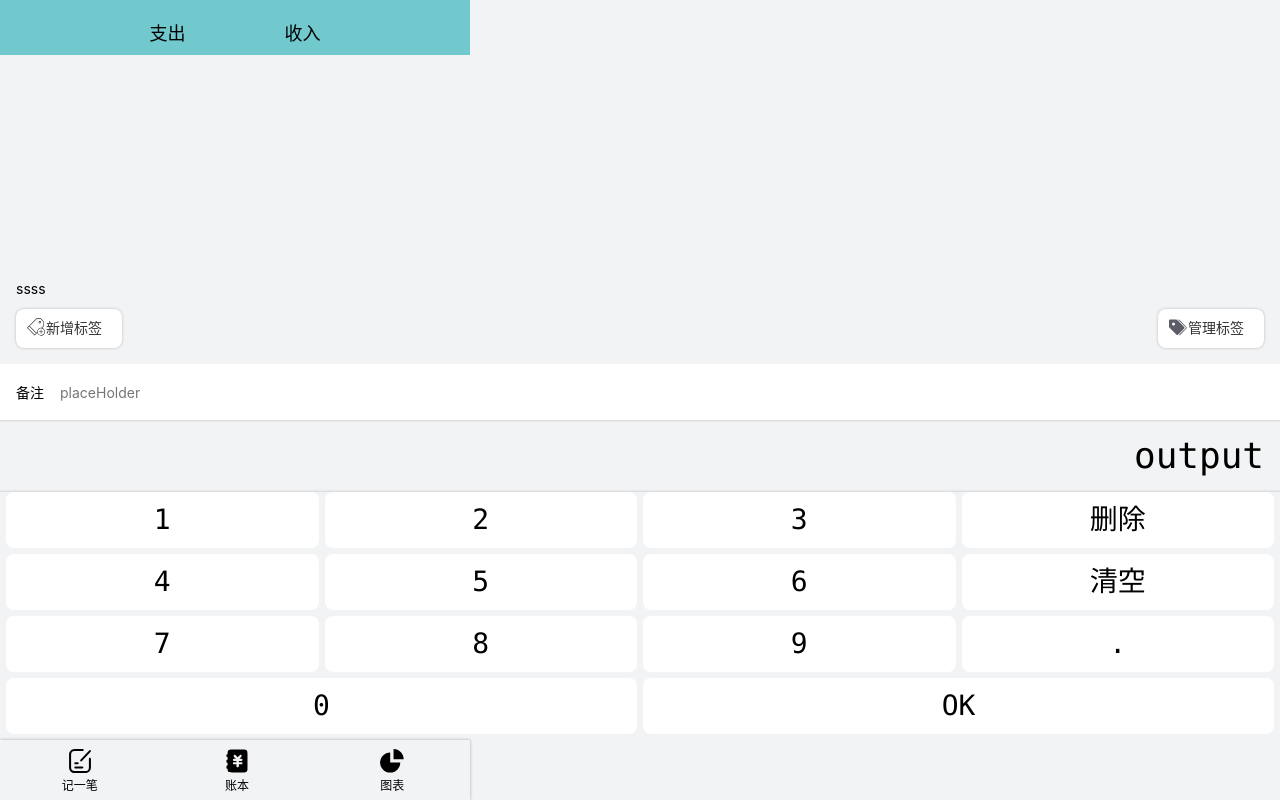
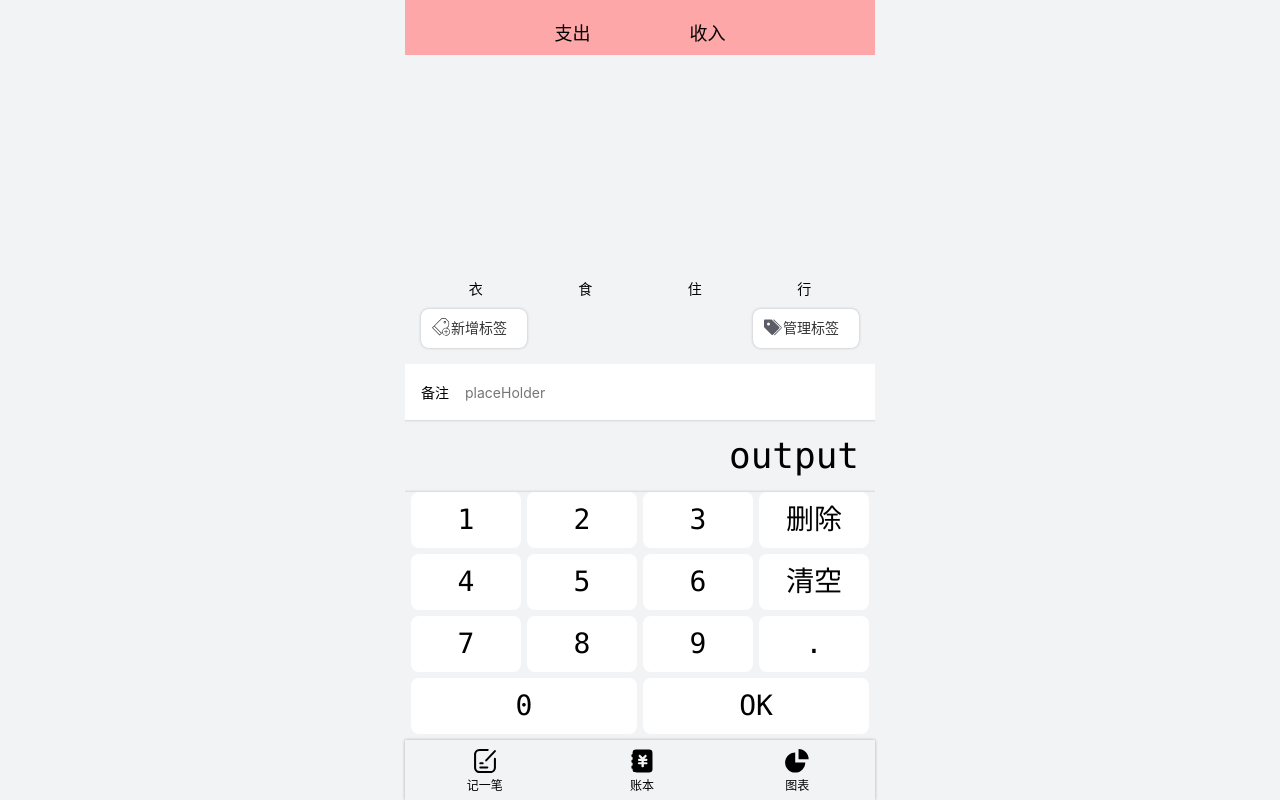
Before and after one commit to AzusaRin/AzusaRin-TomatoBilling-React-test, a React app: page /#/ in a window 1280 px wide. Built offline with nearby package versions, Linux system fonts and the light colour scheme.

Commit message:
完成标签的选择和新增

```diff
--- a/public/index.html
+++ b/public/index.html
@@ -13,7 +13,7 @@
 
     <link rel="manifest" href="%PUBLIC_URL%/manifest.json" />
 
-    <title>黄瓜记账React版</title>
+    <title>番茄记账</title>
   </head>
   <body>
     <div id="root"></div>
--- a/src/components/Nav.tsx
+++ b/src/components/Nav.tsx
@@ -46,8 +46,8 @@ const Nav = () => {
           <NavLink
             style={({ isActive }) => {
               return {
-                color: isActive ? "rgb(113,201,206)" : "",
-                fill:isActive ? "rgb(113,201,206)" : ""
+                color: isActive ? "rgb(253,167,168)" : "",
+                fill:isActive ? "rgb(253,167,168)" : ""
               };
             }}
             to="/billing">
@@ -58,8 +58,8 @@ const Nav = () => {
           <NavLink
             style={({ isActive }) => {
               return {
-                color: isActive ? "rgb(113,201,206)" : "",
-                fill:isActive ? "rgb(113,201,206)" : ""
+                color: isActive ? "rgb(253,167,168)" : "",
+                fill:isActive ? "rgb(253,167,168)" : ""
               };
             }}
             to="/statistics" >
@@ -70,8 +70,8 @@ const Nav = () => {
           <NavLink
             style={({ isActive }) => {
               return {
-                color: isActive ? "rgb(113,201,206)" : "",
-                fill:isActive ? "rgb(113,201,206)" : ""
+                color: isActive ? "rgb(253,167,168)" : "",
+                fill:isActive ? "rgb(253,167,168)" : ""
               };
             }}
             to="/myChart">
--- a/src/index.scss
+++ b/src/index.scss
@@ -19,6 +19,8 @@ body{
   font-size: 16px;
   line-height: 1.2;
   background: rgb(242,243,245);
+  max-width: 470px;
+  margin: 0 auto;
 }
 
 button,input{
--- a/src/views/Billing/TagsSection.tsx
+++ b/src/views/Billing/TagsSection.tsx
@@ -1,5 +1,5 @@
 import styled from 'styled-components';
-import React from 'react';
+import React, {useState} from 'react';
 import Icon from 'components/Icon';
 
 const Wrapper = styled.section`
@@ -10,14 +10,12 @@ const Wrapper = styled.section`
   display: flex;
   flex-direction: column-reverse;
 
-  > .current {
-    display: flex;
-    flex-wrap: wrap;
-    overflow: auto;
-
   > ul {
     overflow: auto;
-    }
+    display: flex;
+    justify-content: center;
+    align-items: center;
+    flex-wrap: wrap;
 
     > li {
       display: flex;
@@ -25,6 +23,7 @@ const Wrapper = styled.section`
       justify-content: center;
       align-items: center;
       flex-grow: 1;
+
 
       > .svgWrapper {
         display: flex;
@@ -74,6 +73,8 @@ const Wrapper = styled.section`
     }
   }
 
+}
+
 .new {
   display: flex;
   justify-content: space-between;
@@ -101,13 +102,36 @@ const Wrapper = styled.section`
     padding-left: 2px;
     padding-bottom: 4px;
   }
-  }
 `;
 const TagsSection: React.FunctionComponent = () => {
+  const [tags, setTags] = useState<string[]>(['衣', '食', '住', '行']);
+  const [selectedTag, setSelectedTag] = useState<string[]>([]);
+  const onAddTag = () => {
+    const newTagName = window.prompt('请输入标签名称');
+    if (newTagName === null) {
+      window.alert('标签名不能为空');
+      return;
+    } else if (newTagName.length >= 10) {
+      window.alert('标签名不可超过10字符');
+      return;
+    } else {
+      setTags([...tags, newTagName]);
+    }
+  };
+  const onToggleTag = (tag: string) => {
+    if (selectedTag.includes(tag)) {
+     return   setSelectedTag(selectedTag.filter(t => t !== tag));
+    } else {
+    return   setSelectedTag([...selectedTag, tag]);
+    }
+  };
+  const className = (tag: string) => {
+    return selectedTag.includes(tag) ? 'selected' : '';
+  };
   return (
     <Wrapper>
       <div className="new">
-        <button>
+        <button onClick={onAddTag}>
           <svg className="icon">
             <Icon name="createTag"/>
           </svg>
@@ -120,13 +144,15 @@ const TagsSection: React.FunctionComponent = () => {
           管理标签
         </button>
       </div>
-      <div>
-        <ul className="current">
-          <li>
-            <span>ssss</span>
+      <ul>
+        {tags.map(tag =>
+          <li key={tag}
+              onClick={() => {onToggleTag(tag);}}
+              className={className(tag)}
+          >{tag}
           </li>
+        )}
       </ul>
-      </div>
     </Wrapper>
   );
 };
--- a/src/views/Billing/TypeSection.tsx
+++ b/src/views/Billing/TypeSection.tsx
@@ -9,7 +9,7 @@ const Wrapper = styled.section`
     position: fixed;
     top: 0;
     z-index: 1;
-    background-color: #71C9CE;
+    background-color: rgb(253,167,168);
     display: flex;
     font-size: 18px;
 
```
Lines whose indentation alone changed are shown as unchanged.
